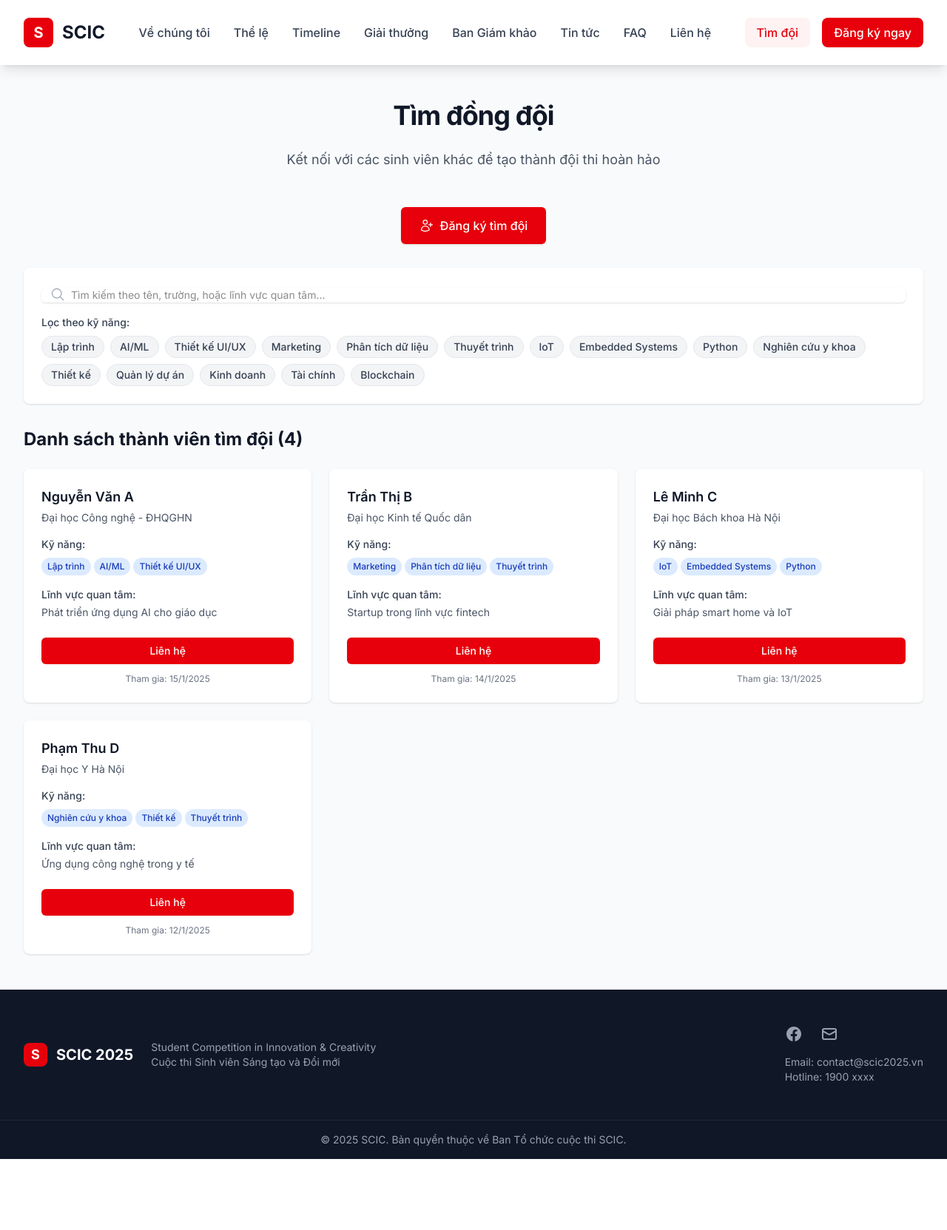
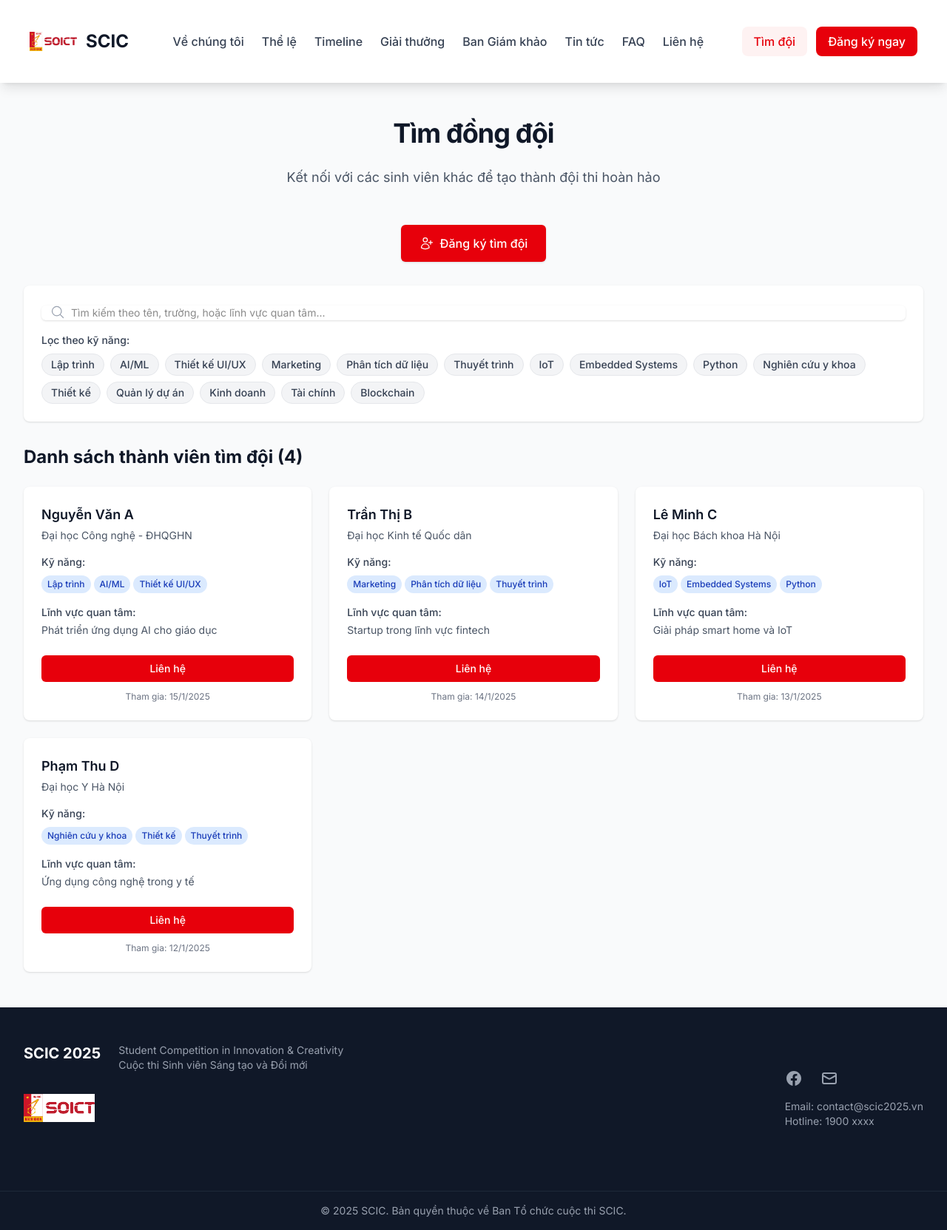
Before and after one commit to Giang2011/scic_fe, a Next.js app: page /find-team in a window 1280 px wide. Shown: the whole page at 74% size. Before the commit the page ends 1567 px from the top, so only its background shows below. Built offline with nearby package versions, Linux system fonts and the light colour scheme.

Commit message:
update trang tinh

```diff
--- a/src/app/globals.css
+++ b/src/app/globals.css
@@ -13,6 +13,21 @@
 
 .animate-fade-in {
   animation: fade-in 0.5s ease-in-out;
+}
+
+@keyframes fade-in-down {
+  from {
+    opacity: 0;
+    transform: translateY(-10px);
+  }
+  to {
+    opacity: 1;
+    transform: translateY(0);
+  }
+}
+
+.animate-fade-in-down {
+  animation: fade-in-down 0.3s ease-out;
 }
 
 :root {
--- a/src/components/About.tsx
+++ b/src/components/About.tsx
@@ -14,7 +14,7 @@ export default function About({
 }: AboutProps) {
   return (
     // THAY ĐỔI Ở ĐÂY: Thêm thẻ section với id và className bạn muốn
-    <section id="about" className="py-16 bg-gray-50 text-gray-800 font-sans">
+    <section id="about" className="py-16 bg-white text-gray-800 font-sans">
       <main className="container mx-auto px-4 max-w-6xl">
 
         {/* === PHẦN GIỚI THIỆU CUỘC THI === */}
--- a/src/components/Footer.tsx
+++ b/src/components/Footer.tsx
@@ -1,17 +1,24 @@
 import Link from 'next/link';
+import Image from 'next/image';
 
 export default function Footer() {
   return (
     <footer className="bg-gray-900">
       <div className="mx-auto max-w-7xl px-6 py-12 md:flex md:items-center md:justify-between lg:px-8">
-        <div className="md:flex md:items-center md:space-x-6">
-          <div className="flex items-center space-x-3">
-            <div className="flex items-center justify-center w-8 h-8 bg-red-600 rounded-lg">
-              <span className="text-white font-bold text-lg">S</span>
+        <div className="md:flex md:items-start md:space-x-6">
+          <div className="flex flex-col items-center md:items-start">
+            <span className="text-xl font-bold text-white mb-3">SCIC 2025</span>
+            <div className="w-16 h-16 sm:w-20 sm:h-20 lg:w-24 lg:h-24 mb-4">
+              <Image
+                src="/soict.png"
+                alt="SOICT Logo"
+                width={100}
+                height={100}
+                className="object-contain w-full h-full"
+              />
             </div>
-            <span className="text-xl font-bold text-white">SCIC 2025</span>
           </div>
-          <div className="mt-4 md:mt-0">
+          <div className="mt-4 md:mt-0 text-center md:text-left">
             <p className="text-sm text-gray-400">
               Student Competition in Innovation & Creativity
             </p>
@@ -24,7 +31,7 @@ export default function Footer() {
         <div className="mt-8 md:mt-0">
           <div className="flex space-x-6">
             <Link
-              href="#"
+              href="https://www.facebook.com/scic.soict"
               className="text-gray-400 hover:text-gray-300 transition-colors"
             >
               <span className="sr-only">Facebook</span>
--- a/src/components/Header.tsx
+++ b/src/components/Header.tsx
@@ -1,6 +1,7 @@
 'use client';
 
 import Link from 'next/link';
+import Image from 'next/image';
 import { useState } from 'react';
 import { Bars3Icon, XMarkIcon } from '@heroicons/react/24/outline';
 import { Link as ScrollLink } from 'react-scroll';
@@ -21,18 +22,24 @@ export default function Header() {
 
   return (
     <header className="bg-white shadow-lg sticky top-0 z-50">
-      <nav className="mx-auto max-w-7xl px-4 sm:px-6 lg:px-8" aria-label="Top">
+      <nav className="mx-auto max-w-8xl px-4 sm:px-6 lg:px-8 xl:px-10" aria-label="Top">
         <div className="flex w-full items-center justify-between border-b border-red-500 py-6 lg:border-none">
           <div className="flex items-center">
             <Link href="/" className="flex items-center space-x-3">
-              <div className="flex items-center justify-center w-10 h-10 bg-red-600 rounded-lg">
-                <span className="text-white font-bold text-xl">S</span>
+              <div className="w-12 h-12 sm:w-14 sm:h-14 lg:w-16 lg:h-16">
+                <Image
+                  src="/soict.png"
+                  alt="SOICT Logo"
+                  width={64}
+                  height={64}
+                  className="object-contain w-full h-full"
+                />
               </div>
               <span className="text-2xl font-bold text-gray-900">SCIC</span>
             </Link>
           </div>
 
-          <div className="ml-10 hidden space-x-8 lg:block">
+          <div className="ml-6 hidden space-x-4 xl:space-x-6 lg:block">
             {navigation.map((link) => (
               link.isScroll ? (
                 <ScrollLink
@@ -41,7 +48,7 @@ export default function Header() {
                   smooth={true}
                   duration={500}
                   offset={-80}
-                  className="text-base font-medium text-gray-700 hover:text-red-600 transition-colors cursor-pointer"
+                  className="text-sm xl:text-base font-medium text-gray-700 hover:text-red-600 transition-colors cursor-pointer whitespace-nowrap"
                 >
                   {link.name}
                 </ScrollLink>
@@ -49,7 +56,7 @@ export default function Header() {
                 <Link
                   key={link.name}
                   href={link.href}
-                  className="text-base font-medium text-gray-700 hover:text-red-600 transition-colors"
+                  className="text-sm xl:text-base font-medium text-gray-700 hover:text-red-600 transition-colors whitespace-nowrap"
                 >
                   {link.name}
                 </Link>
@@ -57,16 +64,16 @@ export default function Header() {
             ))}
           </div>
 
-          <div className="ml-10 space-x-4 hidden lg:flex">
+          <div className="ml-4 space-x-3 hidden lg:flex">
             <Link
               href="/find-team"
-              className="inline-block bg-red-50 py-2 px-4 text-base font-medium text-red-600 hover:bg-red-100 rounded-lg transition-colors"
+              className="inline-block bg-red-50 py-2 px-3 xl:px-4 text-sm xl:text-base font-medium text-red-600 hover:bg-red-100 rounded-lg transition-colors whitespace-nowrap"
             >
               Tìm đội
             </Link>
             <Link
               href="/submit"
-              className="inline-block bg-red-600 py-2 px-4 text-base font-medium text-white hover:bg-red-700 rounded-lg transition-colors"
+              className="inline-block bg-red-600 py-2 px-3 xl:px-4 text-sm xl:text-base font-medium text-white hover:bg-red-700 rounded-lg transition-colors whitespace-nowrap"
             >
               Đăng ký ngay
             </Link>
--- a/src/components/Hero.tsx
+++ b/src/components/Hero.tsx
@@ -22,7 +22,7 @@ export default function Hero({
   backgroundImage = "/backgroundscic2025.png"
 }: HeroProps) {
   return (
-    <section className="relative bg-gradient-to-br from-blue-900 via-blue-800 to-blue-900 text-white">
+    <section className="relative bg-gradient-to-br from-red-900 via-red-800 to-red-900 text-white">
       {/* Background Image */}
       <div
         className="absolute inset-0 bg-cover bg-center bg-no-repeat"
--- a/src/components/Rules.tsx
+++ b/src/components/Rules.tsx
@@ -53,7 +53,7 @@ export default function Rules() {
   ];
 
   return (
-    <section id="rules" className="bg-white py-16 sm:py-24">
+    <section id="rules" className="bg-gray-50 py-16 sm:py-24">
       <div className="container mx-auto max-w-4xl px-4">
         {/* Tiêu đề */}
         <div className="text-center mb-12">
--- a/src/components/Sponsors.tsx
+++ b/src/components/Sponsors.tsx
@@ -17,7 +17,7 @@ const defaultSponsors: Sponsor[] = [
   { name: 'FPT Corporation', logo: '/sponsors/viettel.jpg', website: 'https://fpt.com' },
   { name: 'Viettel Group', logo: '/sponsors/viettel.jpg', website: 'https://viettel.com' },
   { name: 'VinGroup', logo: '/sponsors/viettel.jpg', website: 'https://vingroup.net' },
-  { name: 'VNPT', logo: '/sponsors/viettel.jpg', website: 'https://vnpt.vn' },
+  { name: 'VNPT', logo: '/sponsors/viettel.jpg', website: '#' },
   { name: 'Microsoft Vietnam', logo: '/sponsors/viettel.jpg', website: 'https://microsoft.com' },
   { name: 'Google Vietnam', logo: '/sponsors/viettel.jpg', website: 'https://google.com' },
   { name: 'MoMo', logo: '/sponsors/viettel.jpg', website: 'https://momo.vn' },
@@ -32,7 +32,7 @@ export default function Sponsors({
 }: SponsorsProps) {
 
   return (
-    <section id="sponsors" className="py-16 bg-white">
+    <section id="sponsors" className="py-16 bg-gray-50">
       <div className="mx-auto max-w-7xl px-6 lg:px-8">
         {/* Header */}
         <div className="mx-auto max-w-2xl text-center">
--- a/src/components/Timeline.tsx
+++ b/src/components/Timeline.tsx
@@ -26,7 +26,7 @@ export default function Timeline({
   timeline = defaultTimeline
 }: TimelineProps) {
   return (
-    <section id="timeline" className="py-16 bg-gray-50">
+    <section id="timeline" className="py-16 bg-white">
       <div className="mx-auto max-w-7xl px-6 lg:px-8">
         <div className="mx-auto max-w-3xl text-center">
           <h2 className="text-4xl font-bold text-red-900">
```
Also changed, not shown: src/components/CTA.tsx (+16 -11 lines), src/components/FAQ.tsx (+44 -16 lines), public/soict.png (added), src/components/Judges.tsx (line endings or trailing spaces).
